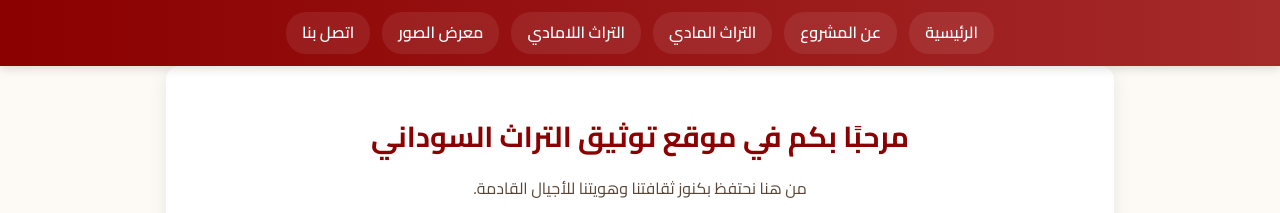
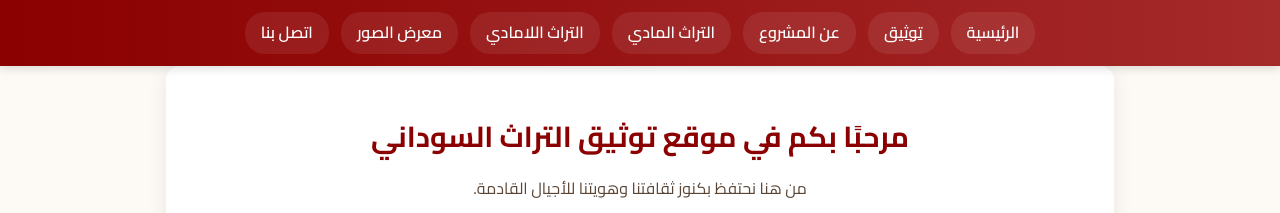
Before and after one commit to elevatewithlily-cloud/maza-test, a plain HTML site: page index.html in a window 1280 px wide. Shown: the top 213 px of the page. Drawn offline with Linux system fonts and the light colour scheme.

Commit message:
Update index.html

```diff
--- a/index.html
+++ b/index.html
@@ -41,6 +41,19 @@
       font-weight: 600;
     }
     nav li:hover {
+      background: rgba(255,255,255,0.25);
+      transform: translateY(-2px);
+    }
+    .link {
+      color: white;
+      padding: 8px 16px;
+      background: rgba(255,255,255,0.08);
+      border-radius: 20px;
+      cursor: pointer;
+      transition: all 0.3s ease;
+      font-weight: 600;
+    }
+    .link:hover {
       background: rgba(255,255,255,0.25);
       transform: translateY(-2px);
     }
@@ -116,6 +129,7 @@
   <nav>
     <ul>
       <li onclick="showPage('home')">الرئيسية</li>
+      <a class="link" href="/home.html">توثيق</a>
       <li onclick="showPage('about')">عن المشروع</li>
       <li onclick="showPage('tangible')">التراث المادي</li>
       <li onclick="showPage('intangible')">التراث اللامادي</li>
```
